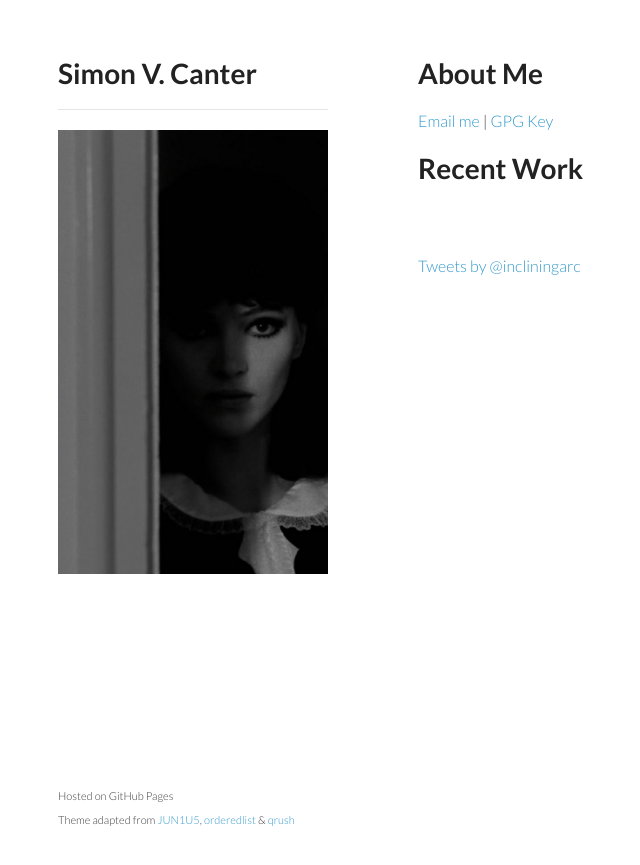
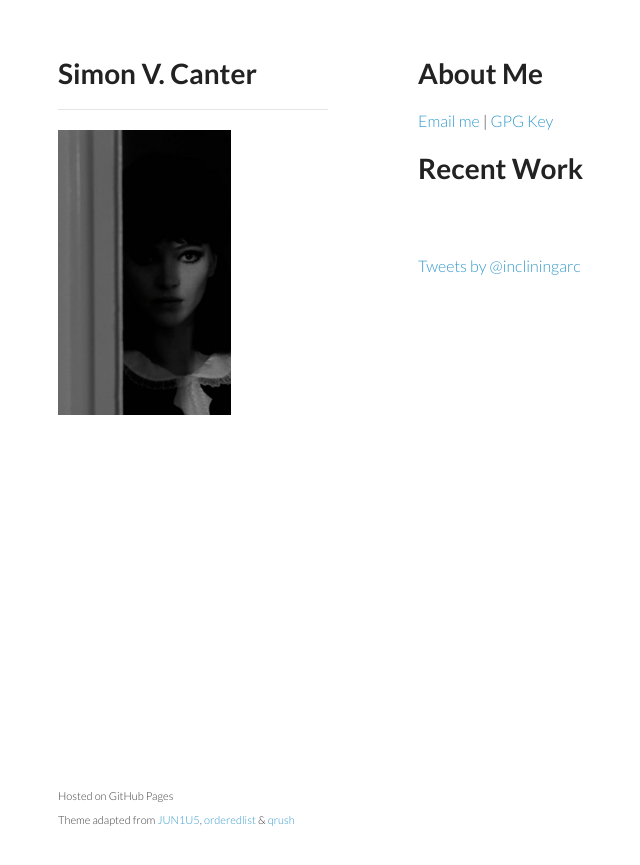
Before and after one commit to incliningarc/incliningarc.github.io, a Jekyll site: the page built from index.html, in a window 1280 px wide. Shown: the top 865 px of the page, without its empty margins (152-792 px from the left). Built offline with Jekyll 4.4.1, drawn with Linux system fonts in a browser that asks for light colours; comment, search, counter and statistics services are not loaded.

Commit message:
Update default.html

```diff
--- a/_layouts/default.html
+++ b/_layouts/default.html
@@ -21,7 +21,7 @@
       <header>
 <h1>Simon V. Canter</h1>
 <hr>
-<p><img src="/images/alphaville.jpg" alt="Alphaville" width=100% height=100%>
+<p><img src="/images/alphaville.jpg" alt="Alphaville" width="173" height="285">
       </header>
 
        {{ content }}
```
